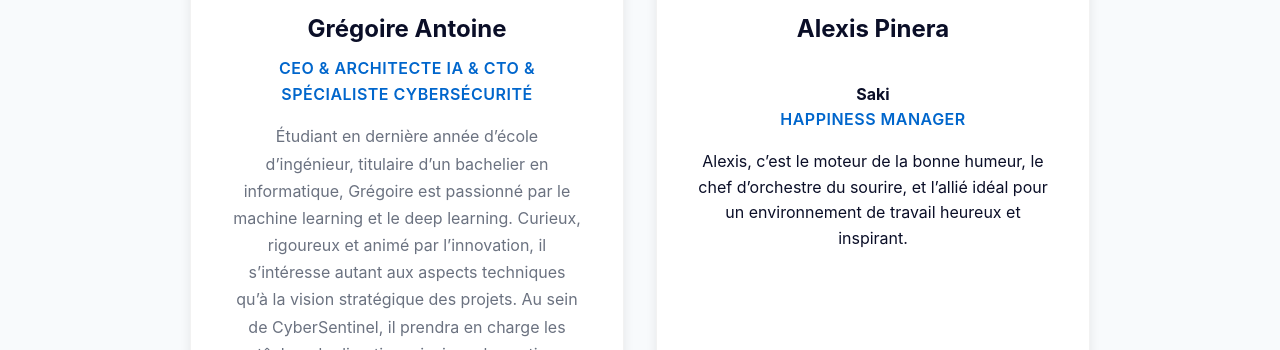
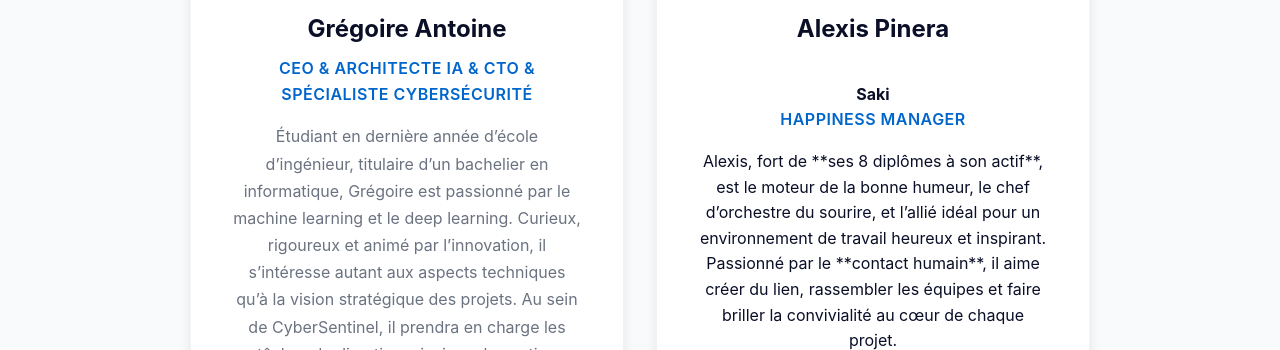
Before and after one commit to Aubrachez/site_web, a plain HTML site: page a-propos.html in a window 1280 px wide. Shown: the part 602-952 px from the top of the page. Drawn offline with Linux system fonts and the light colour scheme.

Commit message:
Update a-propos.html

```diff
--- a/a-propos.html
+++ b/a-propos.html
@@ -469,8 +469,7 @@ Au sein de CyberSentinel, il prendra en charge les tâches de direction, ainsi q
                         <img src="https://raw.githubusercontent.com/Aubrachez/site_web/refs/heads/main/att.gPYlvONYNH9oTO8m5V1ePaqRBym61cJDT5y-BKN2ecA.JPG" alt="Photo de [Nom 2]" class="team-image">
                         <h3>Alexis Pinera</h3><br><h4>Saki</h4>
                         <p class="team-role">Happiness manager</p>
-                        <p> Alexis, c’est le moteur de la bonne humeur, le chef d’orchestre du sourire, et l’allié idéal pour un environnement de travail heureux et inspirant.
-                        </p>
+                        <p> Alexis, fort de **ses 8 diplômes à son actif**, est le moteur de la bonne humeur, le chef d’orchestre du sourire, et l’allié idéal pour un environnement de travail heureux et inspirant. Passionné par le **contact humain**, il aime créer du lien, rassembler les équipes et faire briller la convivialité au cœur de chaque projet. </p>
                     </div>
 
                 </div>
```
